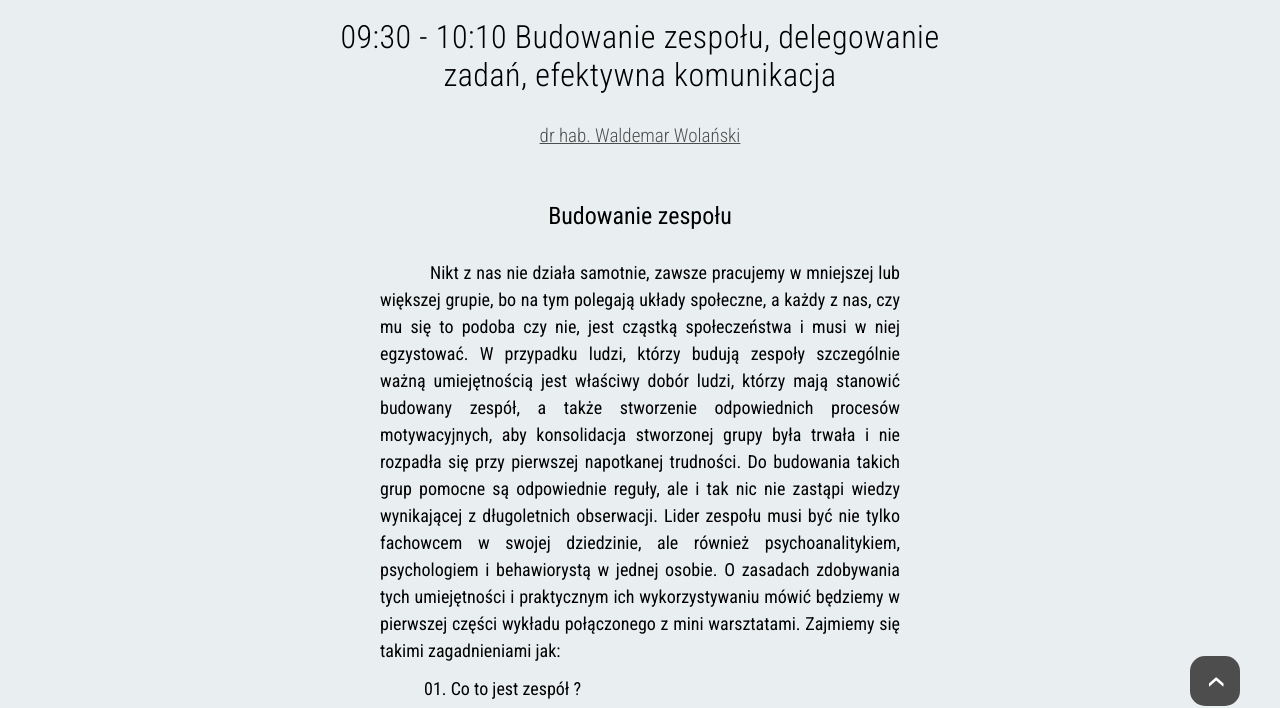
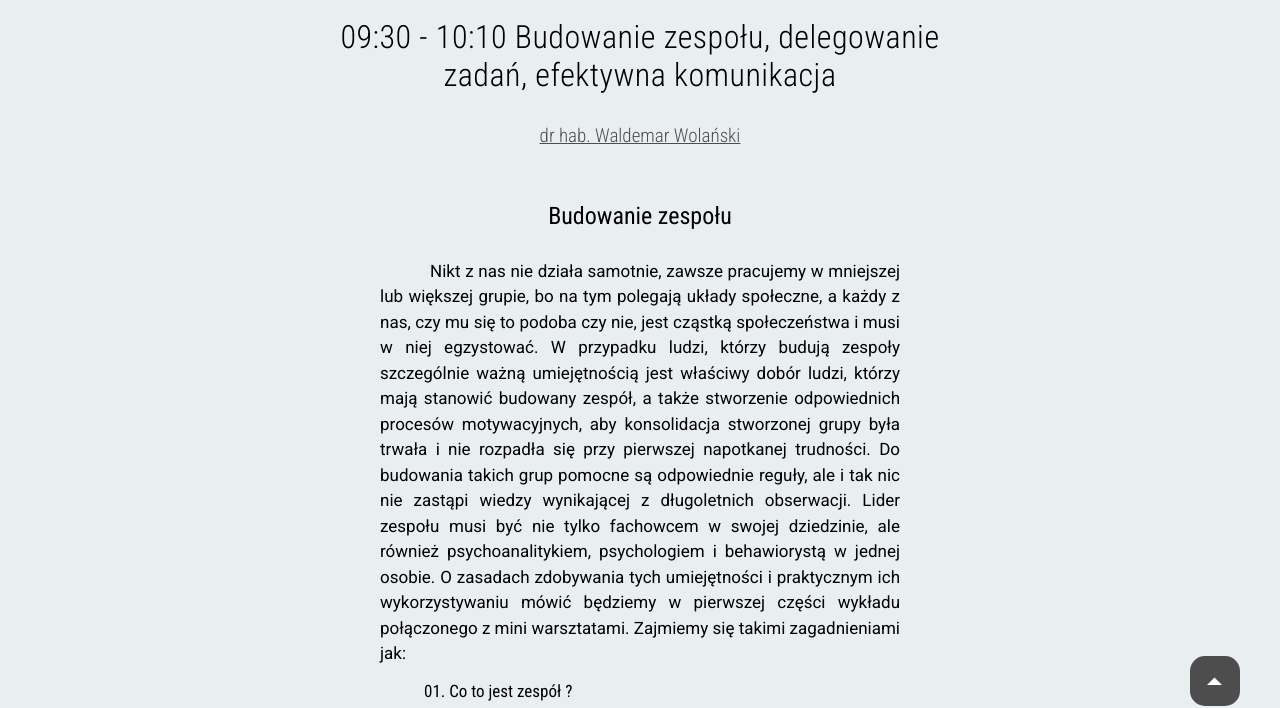
Before and after one commit to RSP2018/RSP2018.github.io, a plain HTML site: page p01.html in a window 1280 px wide. Shown: the part 84-792 px from the top of the page. Drawn offline with Linux system fonts and the light colour scheme.

Commit message:
Add files via upload

```diff
--- a/p01.html
+++ b/p01.html
@@ -5,12 +5,16 @@
 <META HTTP-EQUIV="content-type" CONTENT="text/html; charset=utf-8">
 <link rel="stylesheet" type="text/css" href="resources/css/style.css">
 <link href="https://fonts.googleapis.com/css?family=Roboto+Condensed:300,400" rel="stylesheet">
-
+<link href="https://fonts.googleapis.com/icon?family=Material+Icons"
+      rel="stylesheet">
+<link href="https://fonts.googleapis.com/css?family=Roboto" rel="stylesheet">
 
 
 <body>
 
-    <a href=#top><button class="topBtn" title="Do góry"><span class="rotate">&#8249;</span></button></a>
+
+    <a href=#top><button class="topBtn" title="Do góry"><i class="material-icons" style="font-size: 36px">arrow_drop_up</i></button></a>
+
 
 
 
--- a/resources/css/style.css
+++ b/resources/css/style.css
@@ -96,6 +96,27 @@ display: block;
 /*========== BUTTONS ==========*/
 
 
+/*
+
+.topBtn {
+    position: fixed;
+    bottom: 10px;
+    right: 40px;
+    z-index: 99;
+    border: none;
+    outline: none;
+    background-color: #4e4d4d;
+    color: #fff;
+    cursor: pointer;
+    padding: 10px;
+    border-radius: 15px;
+    font-size: 180%;
+    width: 50px;
+    height: 50px;
+}
+
+*/
+
 .topBtn {
      /* Hidden by default */
     position: fixed; /* Fixed/sticky position */
@@ -107,11 +128,18 @@ display: block;
     background-color: #4e4d4d; /* Set a background color */
     color: #fff; /* Text color */
     cursor: pointer; /* Add a mouse pointer on hover */
-    padding: 10px; /* Some padding */
+    padding: 8px 5px 5px 5px; /* Some padding */
     border-radius: 15px; /* Rounded corners */
-    font-size: 180%; /* Increase font size */
+    font-size: 40px; /* Increase font size */
     width: 50px;
     height: 50px;
+    text-align: center;
+
+}
+
+.topBtn i{
+    margin: 0 1px 0 0;
+    right: 10px;
 }
 
 .rotate{
@@ -219,8 +247,8 @@ h0 {
 
 
 p {
-    font-family: 'Roboto Condensed', sans-serif;
-	font-size: 90%;
+    font-family: 'Roboto', sans-serif;
+	font-size: 85%;
 	line-height: 150%;
 	margin: auto;
 	text-align: justify;
@@ -365,7 +393,7 @@ text-indent: 10px;
 .art-list {
     list-style-type: decimal-leading-zero;
     list-style-position: inside;
-    font-size: 90%;
+    font-size: 85%;
     margin: 10px 0px 25px 40px;
     }
 
```
Also changed, not shown: index.html (+7 -1 lines), p02.html (+6 -2 lines), p03.html (+6 -2 lines), p04.html (+6 -2 lines), p05.html (+6 -2 lines), p06.html (+6 -3 lines), p07.html (+5 -2 lines), rsp_info.html (+5 -2 lines), resources/icons/_ionicons_svg_ios-arrow-up.svg (added).
